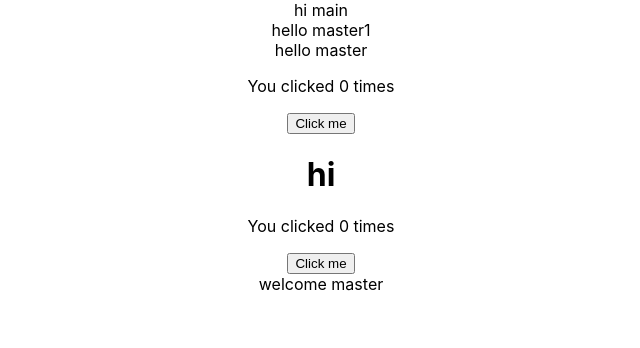
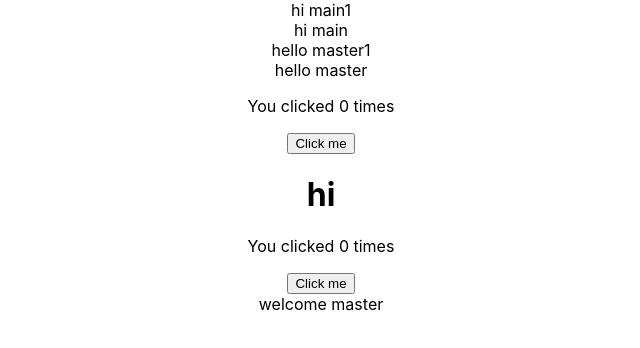
Before and after one commit to Mohamed-HAZAMI/testme, a React (Create React App) app: page / in a window 1280 px wide. Shown: the top 348 px of the page, without its empty margins (319-959 px from the left). Built offline with nearby package versions, Linux system fonts and the light colour scheme.

Commit message:
cancel merge

```diff
--- a/src/App.js
+++ b/src/App.js
@@ -5,6 +5,7 @@
 function App() {
   return (
     <div className="App">
+      <div>hi main1</div>
       <div>hi main</div>
       <div>hello master1</div>
        <div>hello master</div>
```
